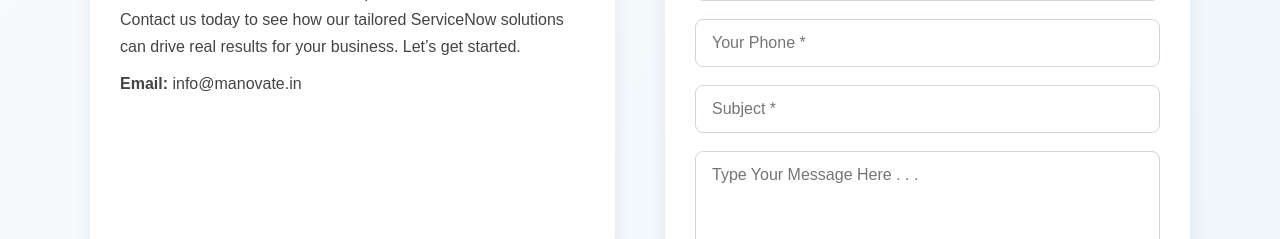
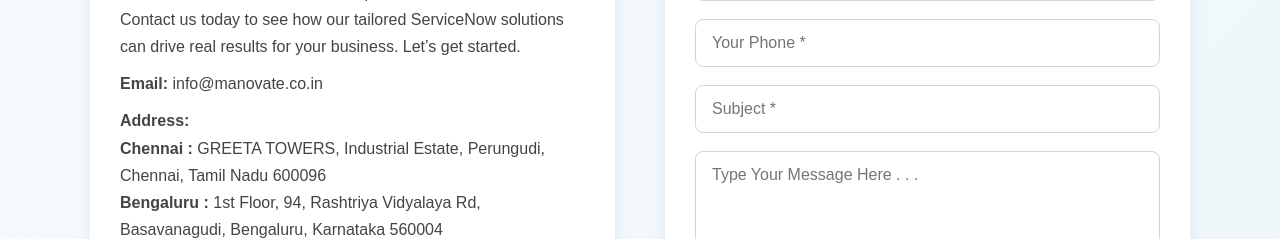
Before and after one commit to manvote/manovate, a React (Create React App) app: page /contact in a window 1280 px wide. Shown: the part 713-952 px from the top of the page. Built offline with nearby package versions, Linux system fonts and the light colour scheme.

Commit message:
Initial commit

```diff
--- a/src/components/contact.js
+++ b/src/components/contact.js
@@ -142,7 +142,11 @@ function Contact() {
 <br/>
 Contact us today to see how our tailored ServiceNow solutions can drive real results for your business. Let’s get started.
             </p>
-            <p><strong>Email:</strong> info@manovate.in</p>
+            <p><strong>Email:</strong> info@manovate.co.in</p>
+             <p><strong>Address:</strong> <br/>
+             <strong>Chennai : </strong>GREETA TOWERS, Industrial Estate, Perungudi, Chennai, Tamil Nadu 600096 <br/>
+             <strong>Bengaluru : </strong>
+             1st Floor, 94, Rashtriya Vidyalaya Rd, Basavanagudi, Bengaluru, Karnataka 560004</p>
           </div>
 
           {/* Contact Form */}
```
Also changed, not shown: 1 other file (tests, documents, lock files or other folders).
